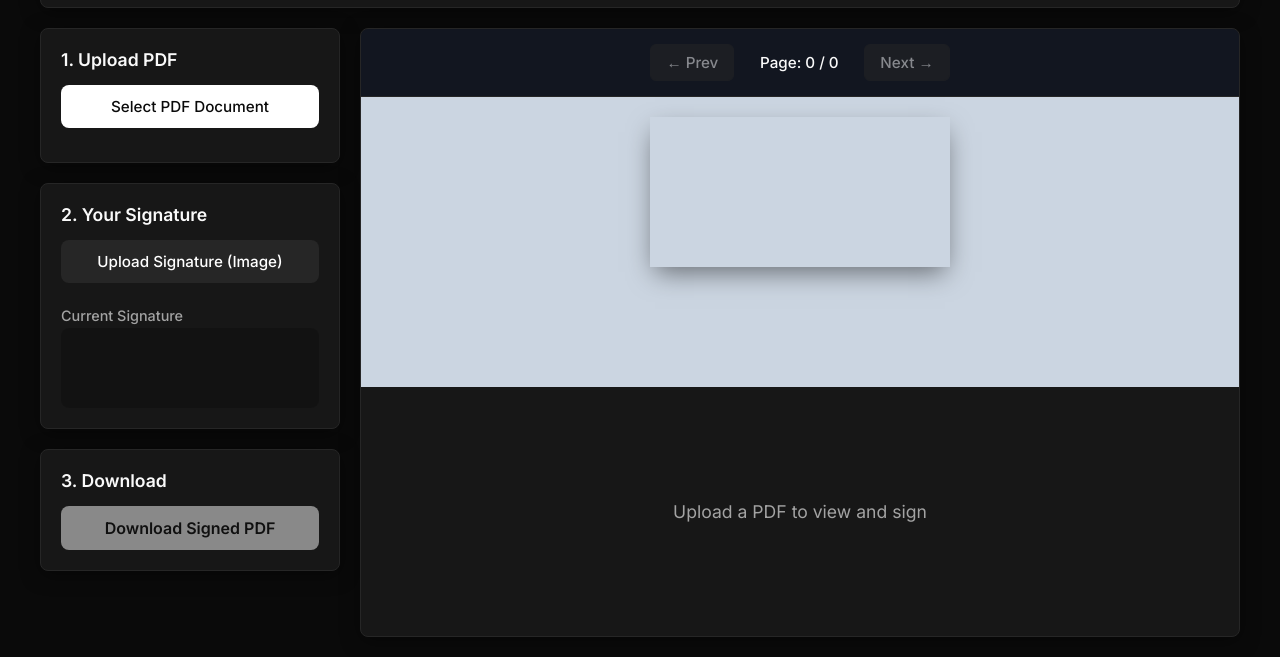
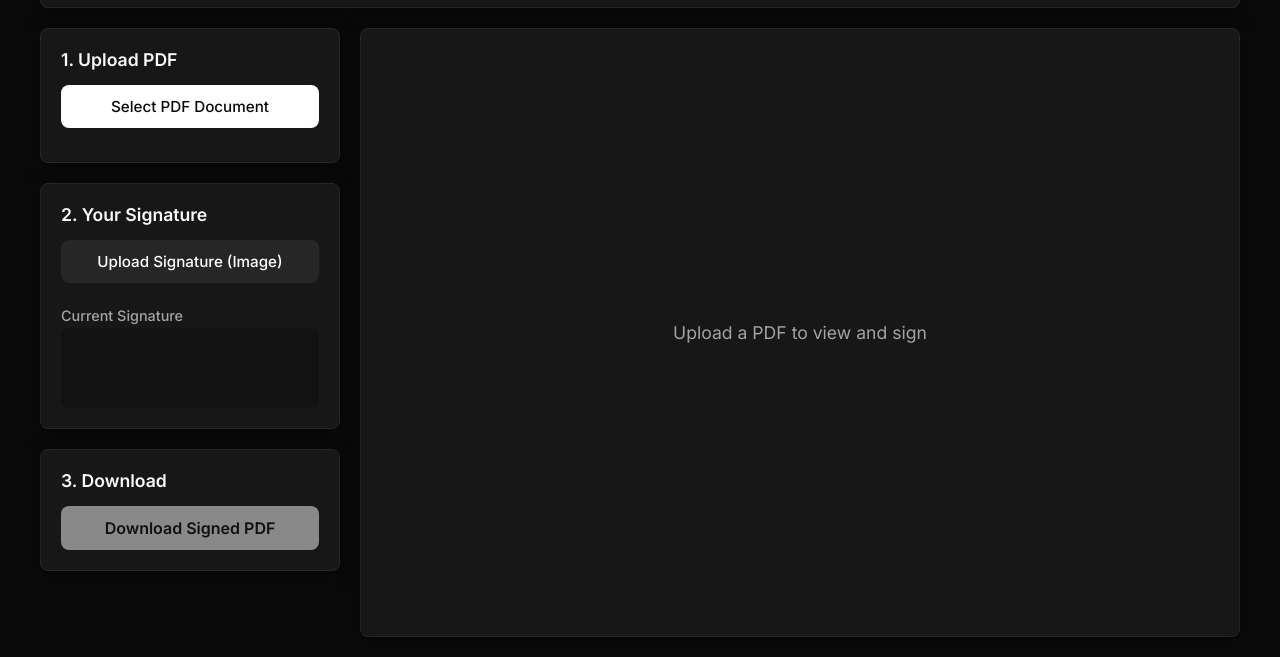
Before and after one commit to ftarulla/signati, a website built with Vite: page index.html in a window 1280 px wide. Shown: the part 143-800 px from the top of the page. Built offline with nearby package versions, Linux system fonts and the light colour scheme.

Commit message:
Remove pdf container when no document selected

```diff
--- a/index.html
+++ b/index.html
@@ -54,12 +54,12 @@
         </div>
 
         <div class="viewer-panel">
-          <div class="viewer-toolbar">
+          <div class="viewer-toolbar" style="display: none;">
             <button id="prev-page" class="btn icon-btn" disabled>← Prev</button>
             <span class="page-info">Page: <span id="page-num">0</span> / <span id="page-count">0</span></span>
             <button id="next-page" class="btn icon-btn" disabled>Next →</button>
           </div>
-          <div class="canvas-container" id="canvas-container">
+          <div class="canvas-container" id="canvas-container" style="display: none;">
             <!-- The PDF canvas will be rendered here -->
             <canvas id="pdf-render-canvas"></canvas>
 
--- a/main.js
+++ b/main.js
@@ -44,6 +44,7 @@ const cancelCropBtn = document.getElementById('cancel-crop-btn');
 const applyCropBtn = document.getElementById('apply-crop-btn');
 const signPageBtn = document.getElementById('sign-page-btn');
 const removeSignatureBtn = document.getElementById('remove-signature-btn');
+const viewerToolbar = document.querySelector('.viewer-toolbar');
 let cropperInstance = null;
 
 // Theme Management
@@ -95,6 +96,8 @@ pdfUpload.addEventListener('change', async (e) => {
     pdfDoc = await loadingTask.promise;
     pageCountSpan.textContent = pdfDoc.numPages;
     viewerPlaceholder.style.display = 'none';
+    viewerToolbar.style.display = 'flex';
+    canvasContainer.style.display = 'block';
 
     // Render first page
     pageNum = 1;
```
